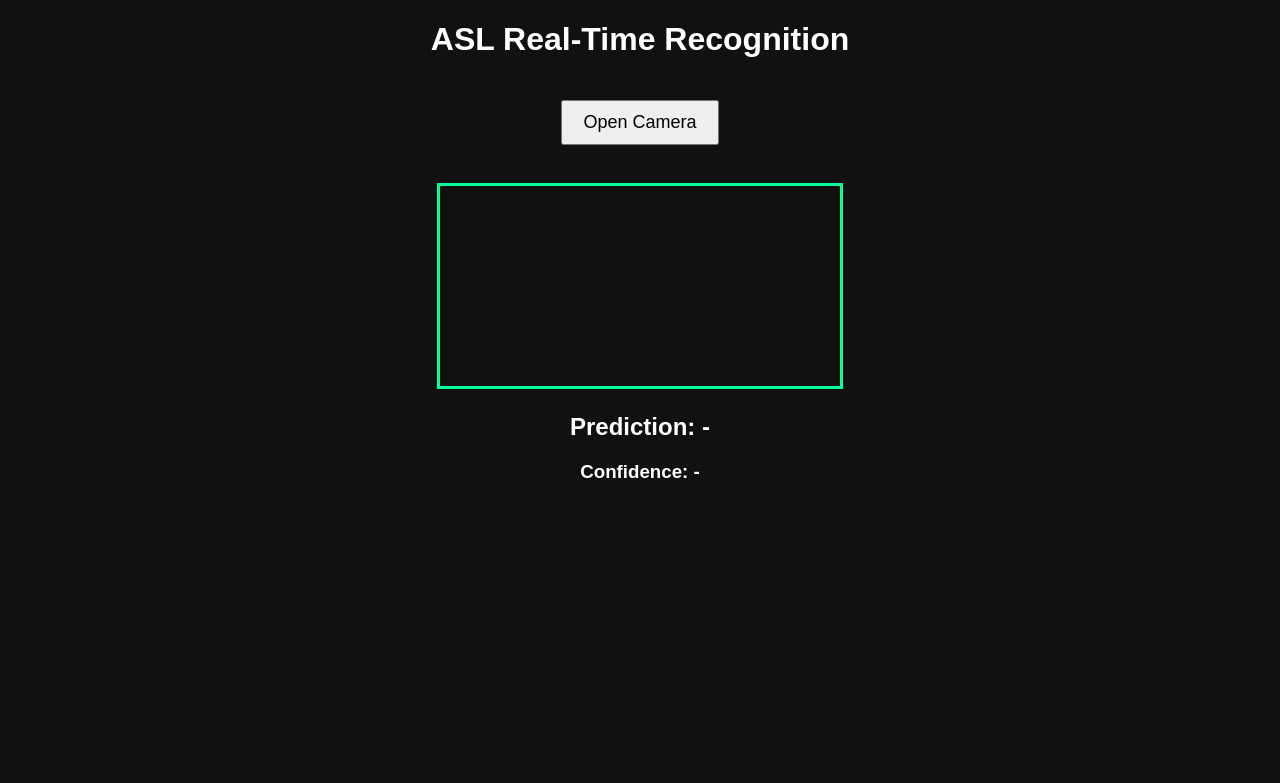
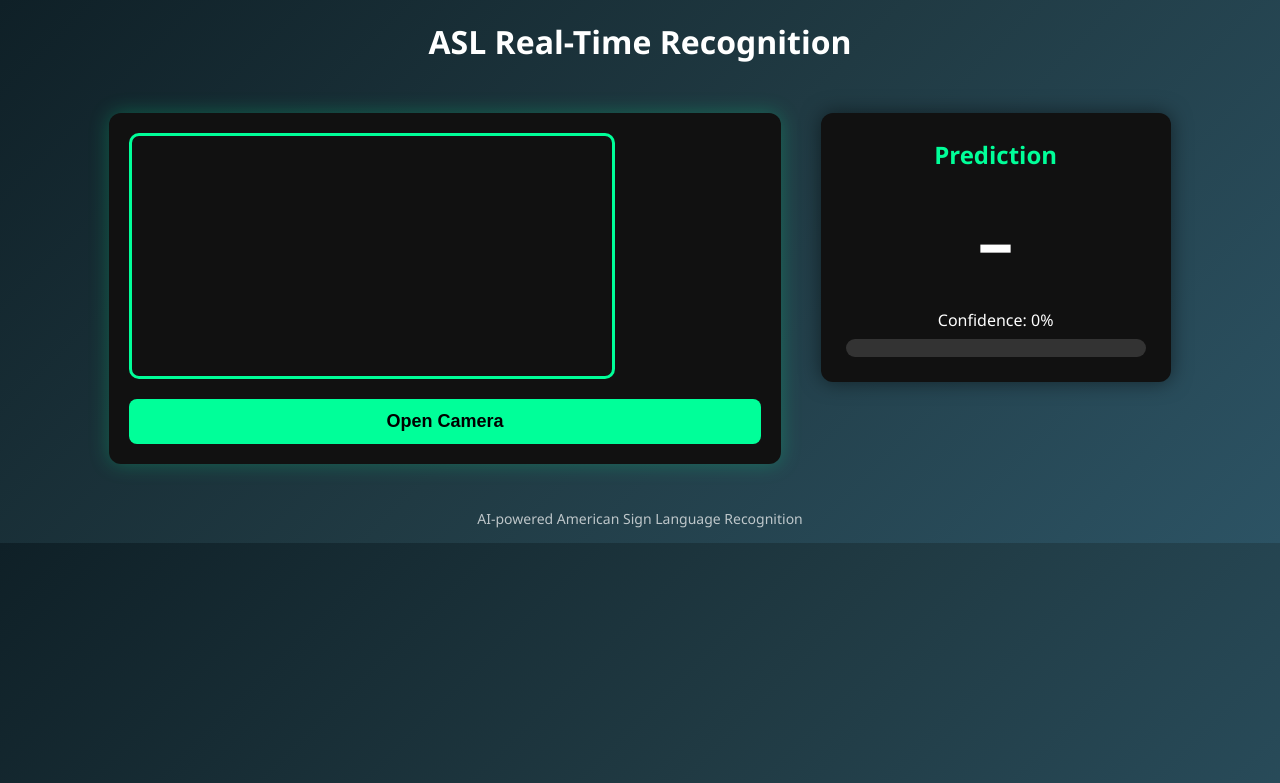
Before and after one commit to ZubairNaeem00/ASL_app, a Flask app: page / in a window 1280 px wide. Shown: the top 783 px of the page. Run offline with Flask 3, Linux system fonts and the light colour scheme.

Commit message:
minor changes

```diff
--- a/templates/index.html
+++ b/templates/index.html
@@ -1,27 +1,149 @@
 <!DOCTYPE html>
-<html>
+<html lang="en">
 <head>
+    <meta charset="UTF-8">
     <title>ASL Real-Time Recognition</title>
+
     <style>
-        body { text-align: center; font-family: Arial; background: #111; color: white; }
-        video { border: 3px solid #00ff99; margin-top: 20px; }
-        canvas { display: none; }
-        button { padding: 10px 20px; font-size: 18px; margin-top: 20px; }
+        body {
+            margin: 0;
+            font-family: "Segoe UI", Arial, sans-serif;
+            background: linear-gradient(135deg, #0f2027, #203a43, #2c5364);
+            color: #ffffff;
+        }
+
+        h1 {
+            text-align: center;
+            padding: 20px;
+            margin: 0;
+            font-weight: 600;
+        }
+
+        .container {
+            display: flex;
+            justify-content: center;
+            align-items: flex-start;
+            gap: 40px;
+            padding: 30px;
+            flex-wrap: wrap;
+        }
+
+        /* Camera Section */
+        .camera-box {
+            background: #111;
+            padding: 20px;
+            border-radius: 12px;
+            box-shadow: 0 0 20px rgba(0,255,153,0.25);
+        }
+
+        video {
+            width: 480px;
+            max-width: 100%;
+            border-radius: 10px;
+            border: 3px solid #00ff99;
+        }
+
+        button {
+            width: 100%;
+            margin-top: 15px;
+            padding: 12px;
+            font-size: 18px;
+            font-weight: 600;
+            border: none;
+            border-radius: 8px;
+            cursor: pointer;
+            background: #00ff99;
+            color: #000;
+            transition: 0.3s;
+        }
+
+        button:hover {
+            background: #00cc7a;
+        }
+
+        /* Prediction Panel */
+        .panel {
+            background: #111;
+            padding: 25px;
+            border-radius: 12px;
+            width: 300px;
+            box-shadow: 0 0 20px rgba(0,0,0,0.5);
+        }
+
+        .panel h2 {
+            margin-top: 0;
+            color: #00ff99;
+            text-align: center;
+        }
+
+        .prediction {
+            font-size: 72px;
+            text-align: center;
+            margin: 20px 0;
+            font-weight: bold;
+        }
+
+        .confidence-text {
+            text-align: center;
+            margin-bottom: 8px;
+        }
+
+        .bar-bg {
+            background: #333;
+            border-radius: 20px;
+            overflow: hidden;
+            height: 18px;
+        }
+
+        .bar {
+            height: 100%;
+            width: 0%;
+            background: linear-gradient(90deg, #00ff99, #00ccff);
+            transition: width 0.3s ease;
+        }
+
+        footer {
+            text-align: center;
+            padding: 15px;
+            font-size: 14px;
+            opacity: 0.7;
+        }
     </style>
 </head>
 <body>
 
 <h1>ASL Real-Time Recognition</h1>
 
-<button onclick="startCamera()">Open Camera</button>
+<div class="container">
 
-<br><br>
+    <!-- Camera -->
+    <div class="camera-box">
+        <video id="video" autoplay></video>
+        <button onclick="startCamera()">Open Camera</button>
+    </div>
 
-<video id="video" width="400" autoplay></video>
-<canvas id="canvas" width="32" height="32"></canvas>
+    <!-- Prediction Panel -->
+    <div class="panel">
+        <h2>Prediction</h2>
 
-<h2 id="prediction">Prediction: -</h2>
-<h3 id="confidence">Confidence: -</h3>
+        <div class="prediction" id="prediction">–</div>
+
+        <div class="confidence-text" id="confidenceText">
+            Confidence: 0%
+        </div>
+
+        <div class="bar-bg">
+            <div class="bar" id="confidenceBar"></div>
+        </div>
+    </div>
+
+</div>
+
+<footer>
+    AI-powered American Sign Language Recognition
+</footer>
+
+<canvas id="canvas" width="32" height="32" style="display:none;"></canvas>
 
 <script>
 let video = document.getElementById("video");
@@ -30,8 +152,10 @@ let ctx = canvas.getContext("2d");
 
 function startCamera() {
     navigator.mediaDevices.getUserMedia({ video: true })
-        .then(stream => video.srcObject = stream);
-    setInterval(sendFrame, 400);
+        .then(stream => {
+            video.srcObject = stream;
+            setInterval(sendFrame, 400);
+        });
 }
 
 function sendFrame() {
@@ -45,10 +169,14 @@ function sendFrame() {
     })
     .then(res => res.json())
     .then(data => {
-        document.getElementById("prediction").innerText =
-            "Prediction: " + data.prediction;
-        document.getElementById("confidence").innerText =
-            "Confidence: " + data.confidence;
+        document.getElementById("prediction").innerText = data.prediction;
+
+        let confPercent = Math.round(data.confidence * 100);
+        document.getElementById("confidenceText").innerText =
+            "Confidence: " + confPercent + "%";
+
+        document.getElementById("confidenceBar").style.width =
+            confPercent + "%";
     });
 }
 </script>
```
